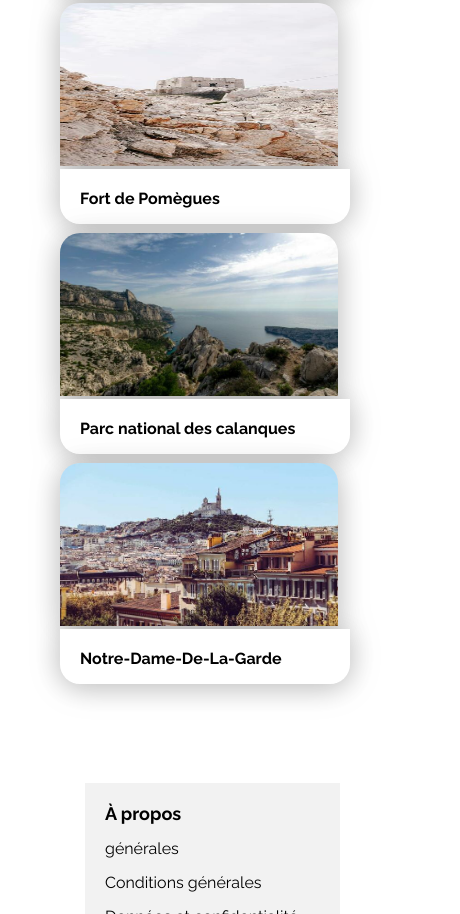
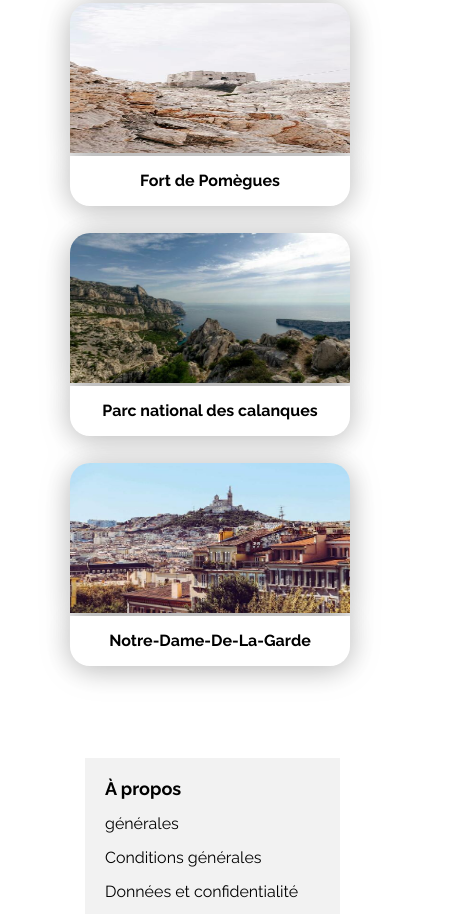
Before and after one commit to YacineNamane/Booki, a plain HTML site: page index.html in a window 390 px wide. Shown: the part 3192-4106 px from the top of the page, 460 px wide, since content can reach past the window. Drawn offline with Linux system fonts and the light colour scheme.

Commit message:
width global rework / responsive

```diff
--- a/css/style.css
+++ b/css/style.css
@@ -182,13 +182,11 @@ a {
     display: flex;
     background: #F2F2F2;
     height: 163px;
-    width: 1340px;
+    width: 100%;
     gap: 20px;
 }
 
 h4 {
-
-    flex: none;
     margin-top: 20px;
     margin-left: 20px;
     font-family: 'Raleway';
@@ -367,22 +365,18 @@ h3 {
     padding-left: 15px;
     padding-right: 5px;
 }
+img {
 
-
-
-img {
-    width: 250.33px;
     height: 124px;
     border-radius: 20px 20px 0px 0px
 }
-
 .HotelCard {
     width: 30%;
     height: 200px;
     background: #FFFFFF;
     gap:15px;
     border-radius: 20px;
-    width: 250.33px;
+    width: 30%;
     height: 207.25px;
     padding: 5px 5px 5px 5px;
     display: flex;
@@ -390,8 +384,6 @@ img {
     flex-direction: column;
     cursor: pointer;
 }
-
-
 /*Activités */
 
 .ActivitéSection {
@@ -402,12 +394,12 @@ img {
     padding-top: 30px;
     padding-bottom: 45px;
     border-radius: 20px;
-    width: 1340px;
+    width: 100%;
     height: 559.02px;
 }
 
 .activity-card {
-    width: 297.5px;
+    width: 22%;
     height: 439px;
     filter: drop-shadow(0px 3px 15px rgba(0, 0, 0, 0.1));
     border-radius: 20px;
@@ -415,7 +407,7 @@ img {
 }
 
 .image-activity {
-    width: 297.5px;
+    width: 100%;
     height: 380px;
     filter: drop-shadow(0px 3px 15px rgba(0, 0, 0, 0.1));
     align-self: stretch;
@@ -425,12 +417,17 @@ img {
     filter: drop-shadow(0px 3px 15px rgba(0, 0, 0, 0.1));
     background: #FFFFFF;
     border-radius: 0px 0px 20px 20px;
-    padding: 20px;
+    height: 15%;
+    width: 100%;
     line-height: 19px;
+    display: flex;
+    align-items: center;
+    justify-content: center;
 }
 .Activitys {
     padding-top: 45px;
-    padding-bottom: 35px;
+    padding-bottom: 10px;
+    padding-left: 10px;
 }
 .neutral-star {
     color: #F2F2F2;
@@ -480,22 +477,21 @@ img {
     .ActivitéSection{
         display: flex;
         flex-direction: row;
-        width: 864px;
+        width: 100%;
         height: 270px;
-
         gap: 35px;
     }
     .activity-card{
-        width: 193.5px;
+        width: 25%;
         height: 270px;
     }
     .image-activity{
-        width: 193.5px;
-        height: 200px;
+        width: 100%;
+        height: 75%;
     }
     .activity-txt{
-        width: 155.5px;
-        height: 19px;
+        width: 100%;
+        height: 25%;
     }
     h3{
         font-size: 16px;
@@ -508,7 +504,7 @@ img {
         flex-direction: column;
     }
     .contenu-footer{
-        width: 924px;
+        width: 100%;
         height: 163px;
     }
 
@@ -623,16 +619,16 @@ img {
         width: 100%;
    }
    .activity-card{
-        width: 99%;
+        width: 100%;
         height: 200px;
    }
     .image-activity{
-        width: 97%;
-        height: 163px;
+        width: 100%;
+        height: 75%;
     }
     .activity-txt{
-        width: 87%;
-        height: 15px;
+        width: 100%;
+        height: 25%;
     }
     .hebergements{
         width: 100%;
@@ -663,7 +659,7 @@ img {
         gap: 35px;
     }
     .footer-bloc{
-        width: 375px;
+        width: 100%;
         height: 160px;
     }
     footer{
--- a/index.html
+++ b/index.html
@@ -161,7 +161,7 @@
                 <article class="HotelCard">
                   <img src="./images/hebergements/marcus-loke.jpg" alt="chambre de nuit">
                   <div>
-                    <h3>Auberge de la canebière</h3>
+                    <h3>Auberge la canebière</h3>
                     <p>Nuit à partir de 26€</p>
                   </div>
 
```
